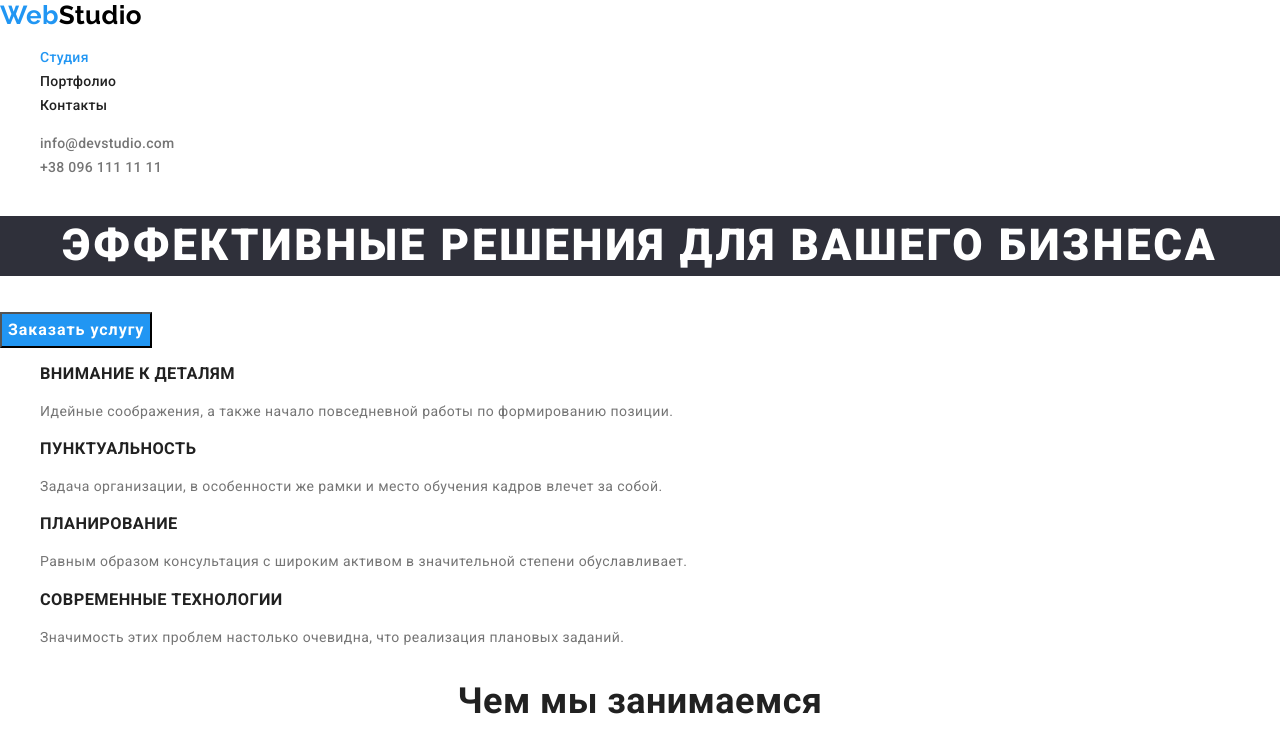
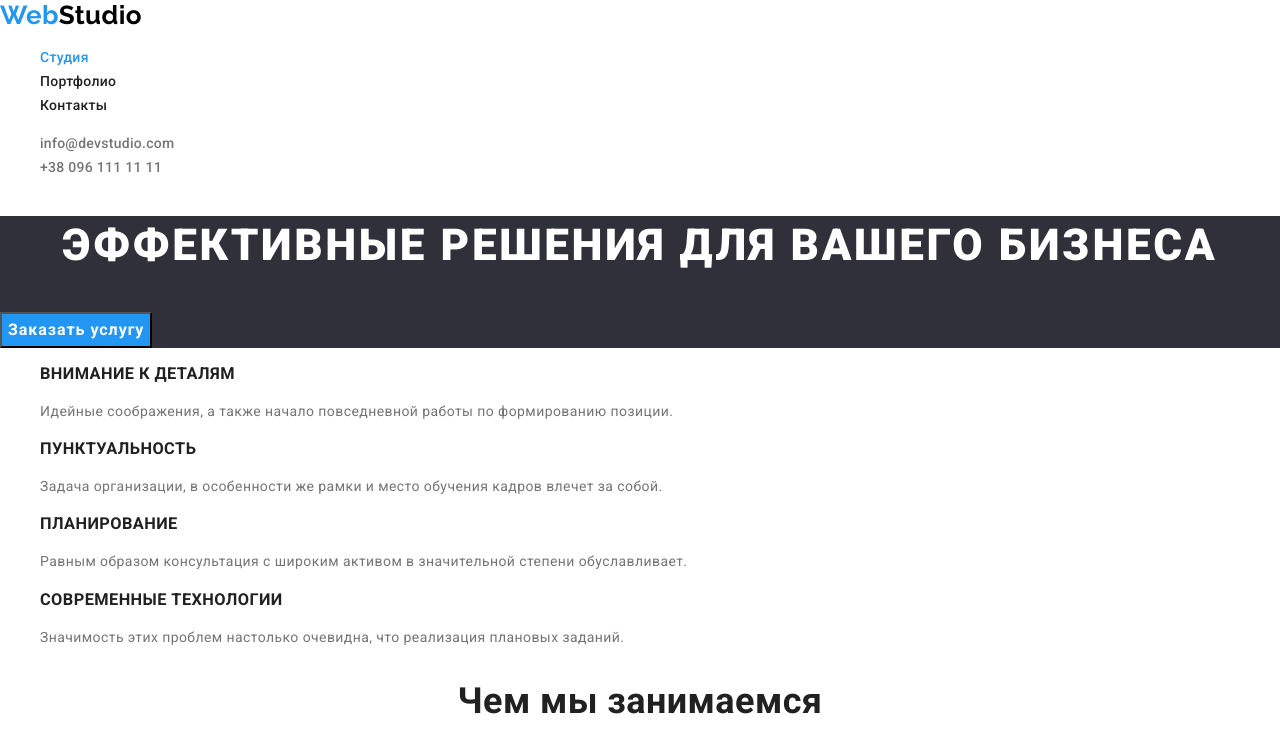
Before and after one commit to Mariana20051985/goit-markup-hw-02, a plain HTML site: page index.html in a window 1280 px wide. Shown: the top 749 px of the page. Drawn offline with nearby package versions, Linux system fonts and the light colour scheme.

Commit message:
Задає фон секції героя

```diff
--- a/css/styles.css
+++ b/css/styles.css
@@ -109,9 +109,11 @@ body {
 }
 
 /* секція героя (загрузити послугу)*/
+.section-hero{
+  background: #2f303a;
+}
 .section-hero-title {
   color: #ffffff;
-  background: #2f303a;
   font-weight: 900;
   font-size: 44px;
   line-height: 1.36;
```
